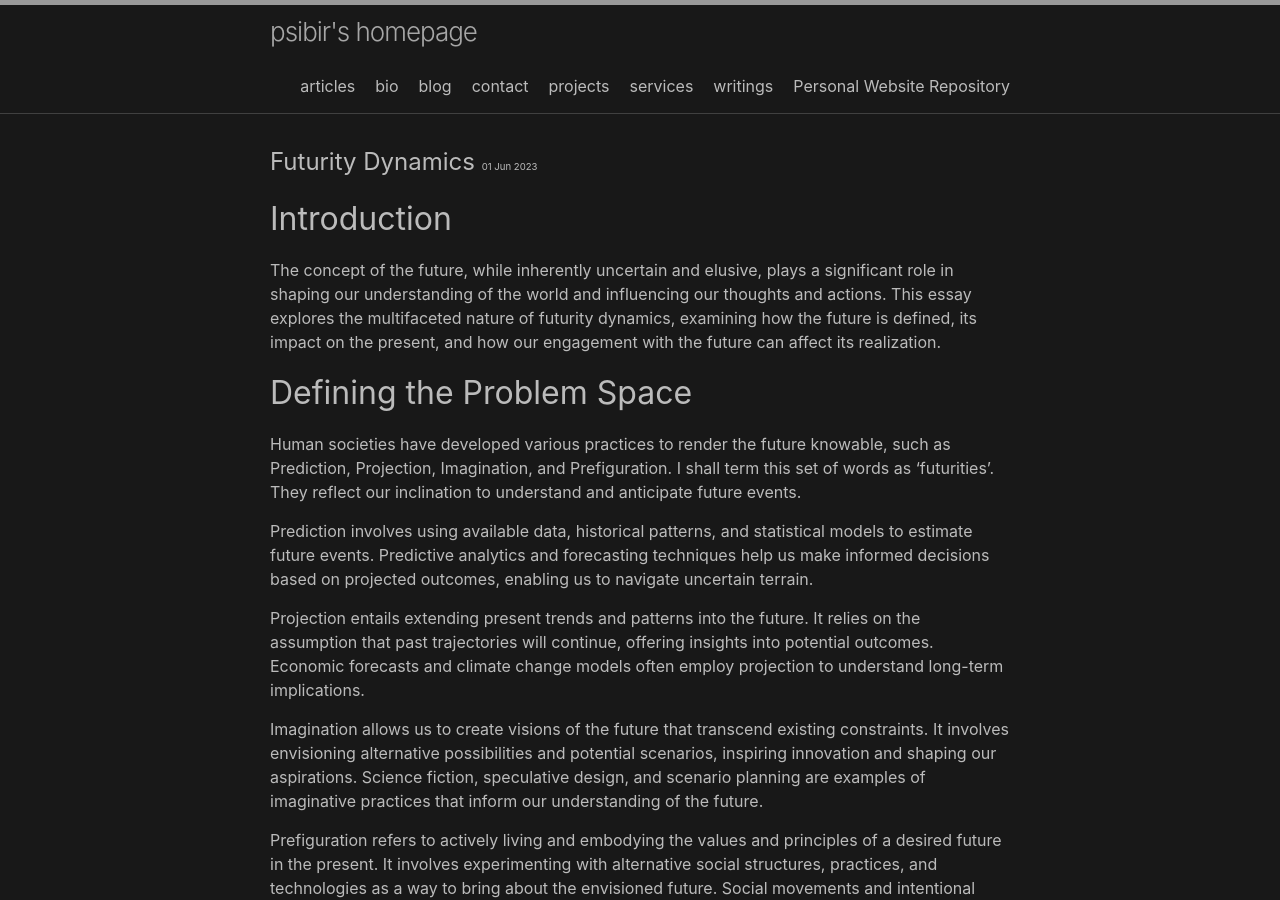
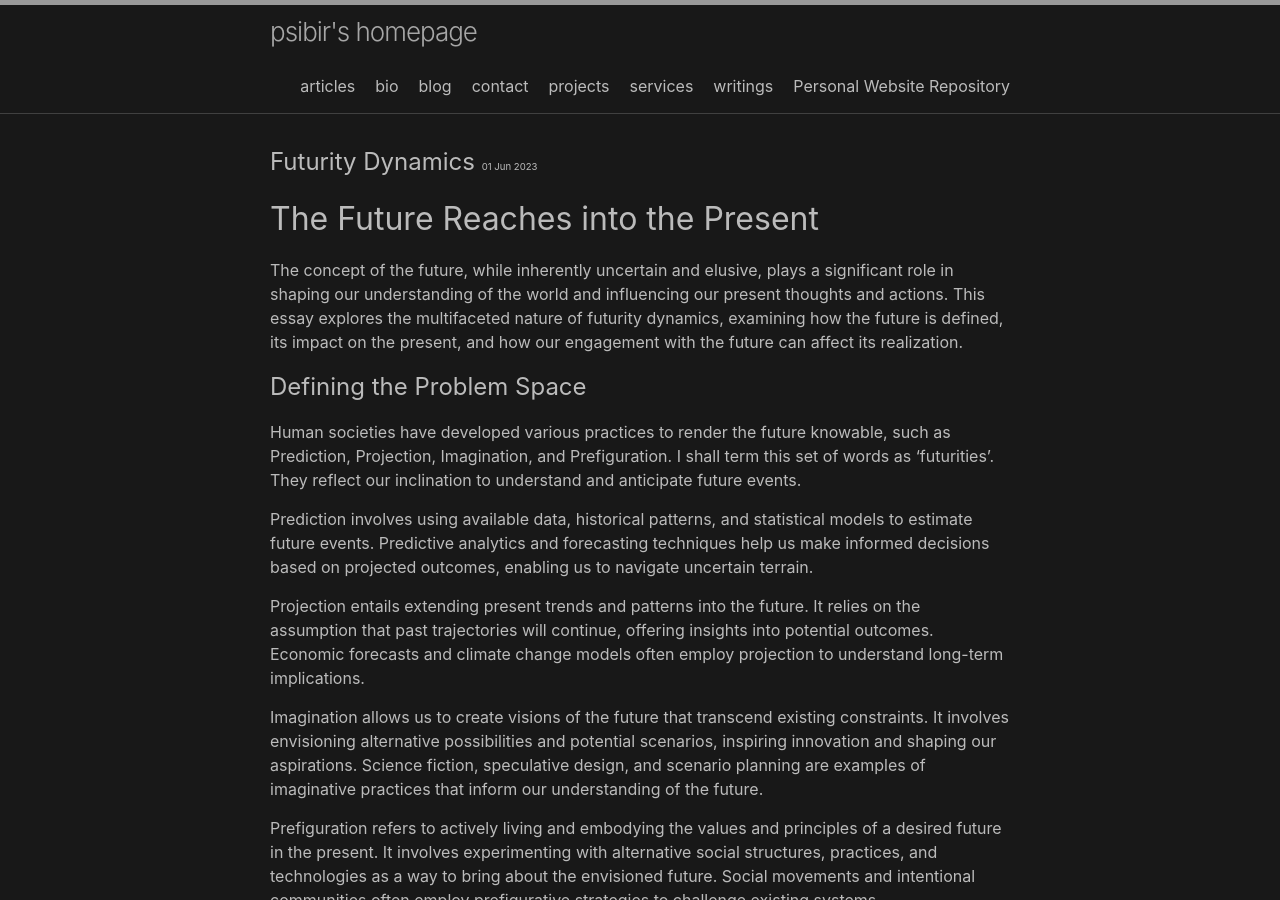
Before and after one commit to psibir/psibir.github.io, a Jekyll site: the page built from _posts/2023-06-01-Futurity Dynamics.md, in a window 1280 px wide and 900 px high. Built offline with Jekyll 4.4.1, drawn with Linux system fonts in a browser that asks for light colours; a script that is not in the unit is left out; comment, search, counter and statistics services are not loaded.

Commit message:
Update 2023-06-01-Futurity Dynamics.md

```diff
--- a/_posts/2023-06-01-Futurity Dynamics.md
+++ b/_posts/2023-06-01-Futurity Dynamics.md
@@ -6,11 +6,11 @@ categories: article
 tags: ['philosophy', 'temporal mechanics', 'futurity', 'time']
 ---
 
-# Introduction
+# The Future Reaches into the Present
 
-The concept of the future, while inherently uncertain and elusive, plays a significant role in shaping our understanding of the world and influencing our thoughts and actions. This essay explores the multifaceted nature of futurity dynamics, examining how the future is defined, its impact on the present, and how our engagement with the future can affect its realization.
+The concept of the future, while inherently uncertain and elusive, plays a significant role in shaping our understanding of the world and influencing our present thoughts and actions. This essay explores the multifaceted nature of futurity dynamics, examining how the future is defined, its impact on the present, and how our engagement with the future can affect its realization.
 
-# Defining the Problem Space
+## Defining the Problem Space
 
 Human societies have developed various practices to render the future knowable, such as Prediction, Projection, Imagination, and Prefiguration. I shall term this set of words as ‘futurities’. They reflect our inclination to understand and anticipate future events.
 
```
